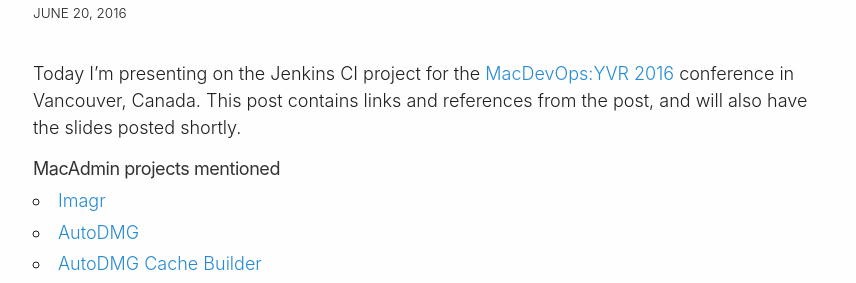
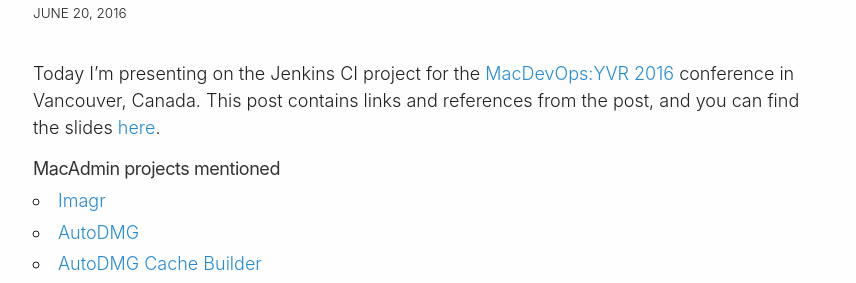
Before and after one commit to timsutton/macops.ca, a Jekyll site: the page built from _posts/2016-06-20-macdevopsyvr-2016.md, in a window 1280 px wide. Shown: the part 342-625 px from the top of the page, without its empty margins (211-1067 px from the left). Built offline with Jekyll 4.4.1, drawn with Linux system fonts in a browser that asks for light colours; Markdown is read by kramdown in place of the engine named in the settings; comment, search, counter and statistics services are not loaded.

Commit message:
Add MDO:YVR slides PDF

```diff
--- a/_posts/2016-06-20-macdevopsyvr-2016.md
+++ b/_posts/2016-06-20-macdevopsyvr-2016.md
@@ -2,7 +2,7 @@
 title: MacDevOps:YVR 2016 'Jenkins CI for MacDevOps' slides and references
 ---
 
-Today I'm presenting on the Jenkins CI project for the [MacDevOps:YVR 2016](http://www.macdevops.ca) conference in Vancouver, Canada. This post contains links and references from the post, and will also have the slides posted shortly.
+Today I'm presenting on the Jenkins CI project for the [MacDevOps:YVR 2016](http://www.macdevops.ca) conference in Vancouver, Canada. This post contains links and references from the post, and you can find the slides [here](https://dl.dropboxusercontent.com/u/429559/Jenkins%20CI%20for%20MacDevOps.pdf).
 
 
 #### MacAdmin projects mentioned
```
